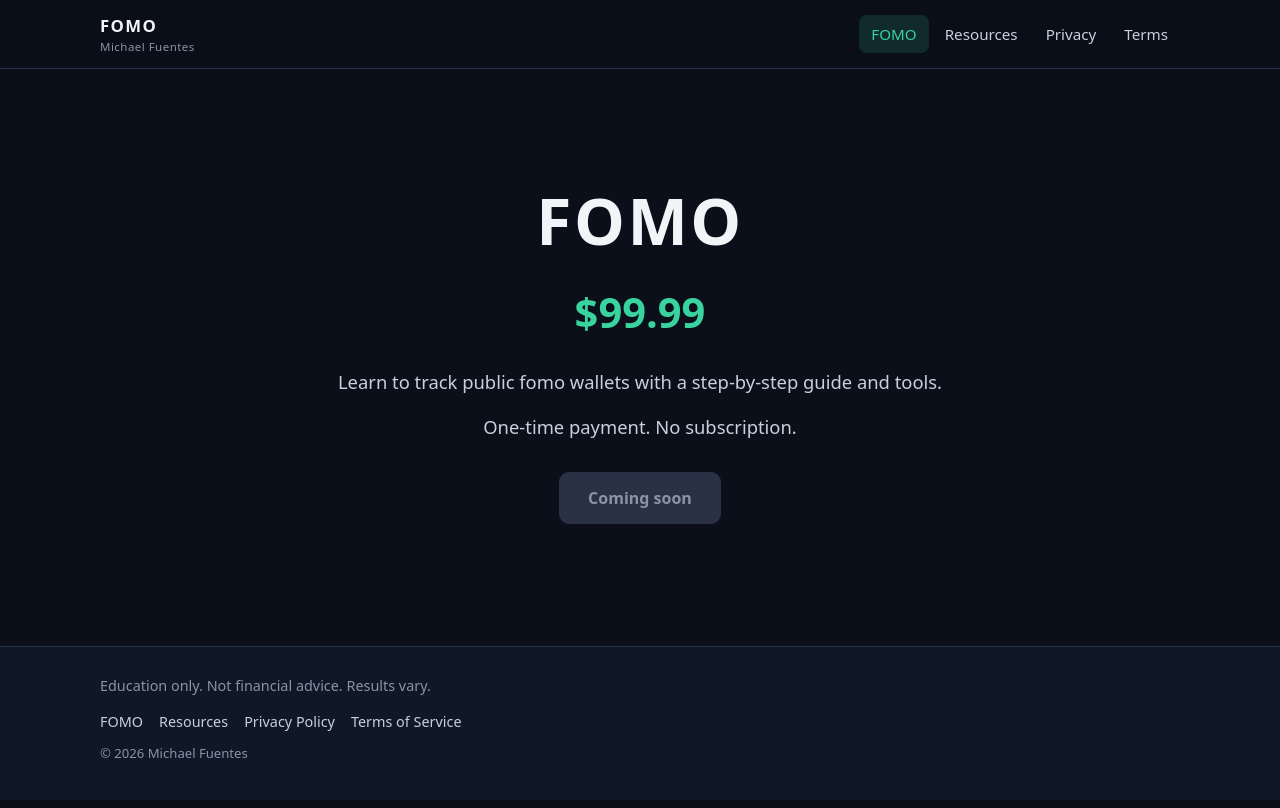
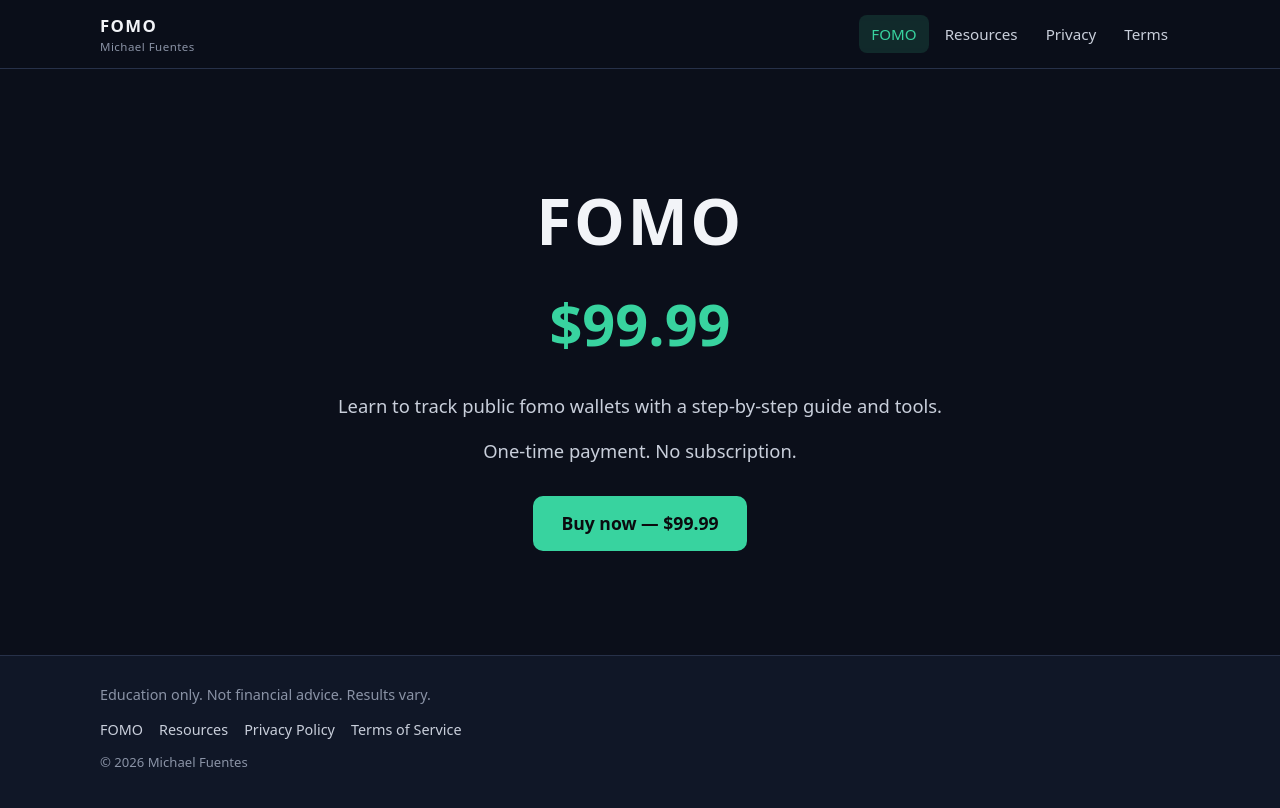
Before and after one commit to mytbc128-cpu/fomo-site, a plain HTML site: page index.html in a window 1280 px wide. Drawn offline with Linux system fonts and the light colour scheme.

Commit message:
Replace Coming soon with Buy now button and larger price

```diff
--- a/index.html
+++ b/index.html
@@ -27,7 +27,7 @@
       <div class="price">$99.99</div>
       <p>Learn to track public fomo wallets with a step-by-step guide and tools.</p>
       <p>One-time payment. No subscription.</p>
-      <button class="btn btn-disabled" type="button" disabled>Coming soon</button>
+      <a class="btn btn-buy" href="mailto:oraclex1281@gmail.com?subject=Buy%20FOMO%20(%2499.99)">Buy now &mdash; $99.99</a>
     </section>
   </main>
   <footer class="site-footer">
--- a/styles.css
+++ b/styles.css
@@ -131,7 +131,7 @@ a:focus-visible, button:focus-visible {
   font-weight: 700;
 }
 .price {
-  font-size: clamp(2rem, 6vw, 2.6rem);
+  font-size: clamp(2.6rem, 8vw, 3.6rem);
   font-weight: 700;
   color: var(--accent);
   margin: 12px 0 24px;
@@ -371,3 +371,11 @@ a:focus-visible, button:focus-visible {
   .main { padding: 32px 0 56px; }
   .hero { padding-top: 24px; }
 }
+
+.btn-buy {
+  background: var(--accent);
+  color: #0b0b0f;
+  margin-top: 16px;
+  font-size: 1.1rem;
+}
+.btn-buy:hover { filter: brightness(1.1); }
```
